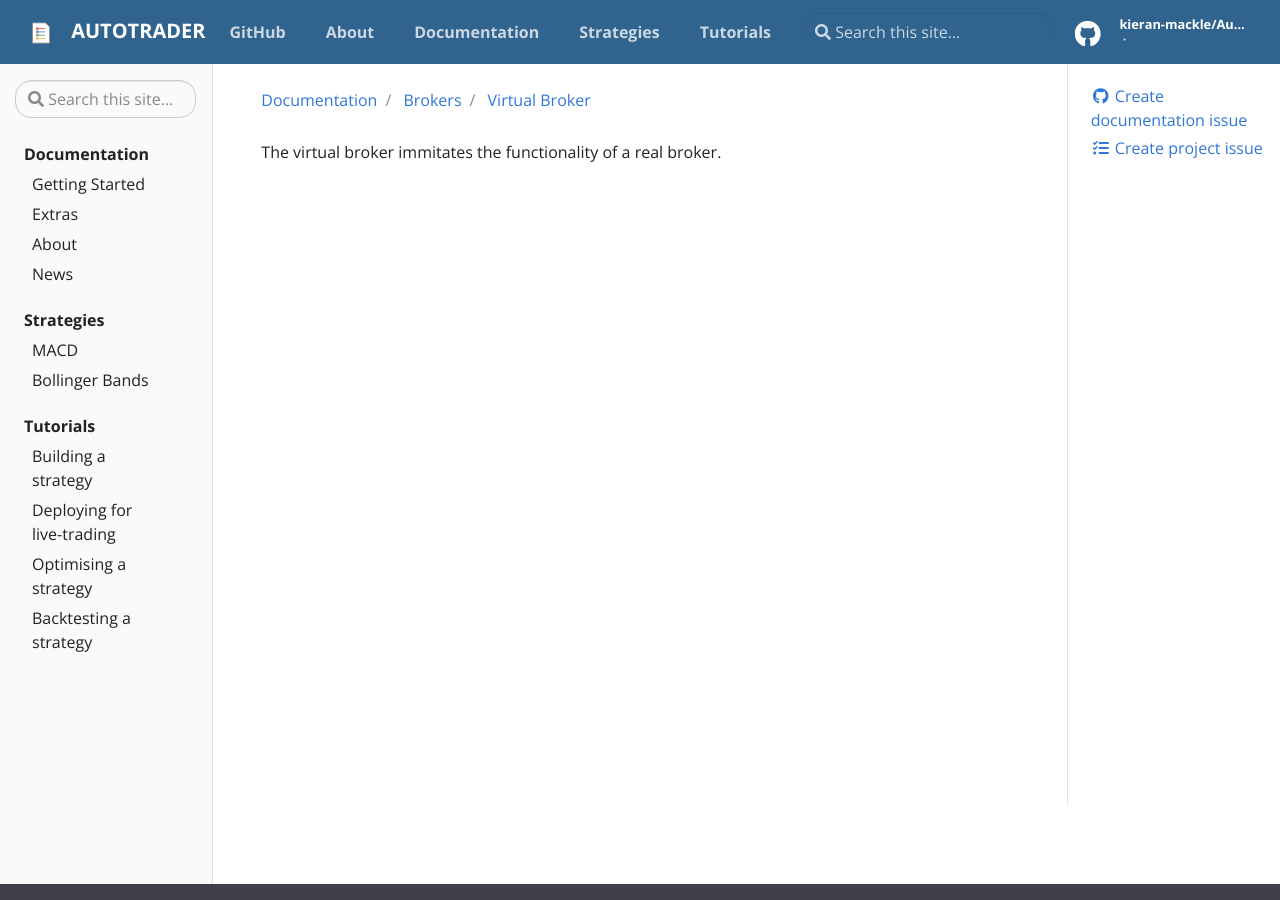
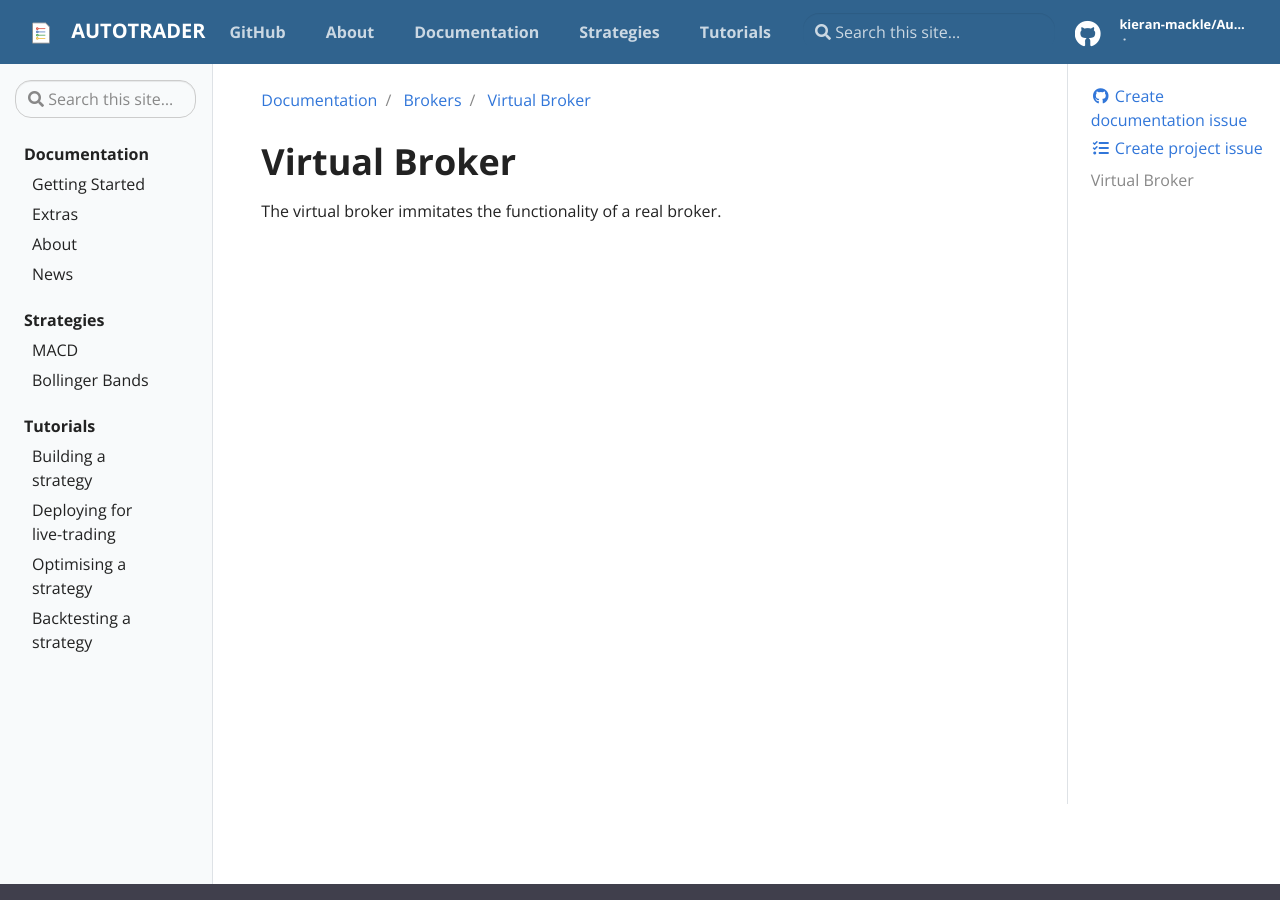
Before and after one commit to kieran-mackle/AutoTrader, a Jekyll site: the page built from docs/_docs/brokers/virtual-broker.md, in a window 1280 px wide and 900 px high. Built offline with Jekyll 4.4.1, drawn with Linux system fonts in a browser that asks for light colours.

Commit message:
Update virtual-broker.md

```diff
--- a/docs/_docs/brokers/virtual-broker.md
+++ b/docs/_docs/brokers/virtual-broker.md
@@ -3,4 +3,6 @@
 title: Virtual Broker
 ---
 
+# Virtual Broker
+
 The virtual broker immitates the functionality of a real broker.
```
